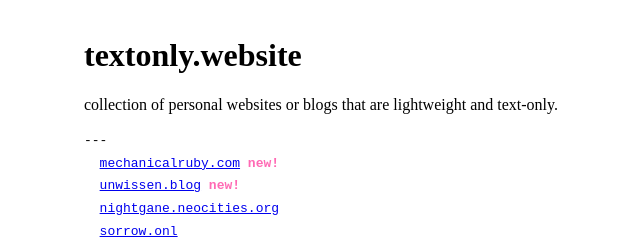
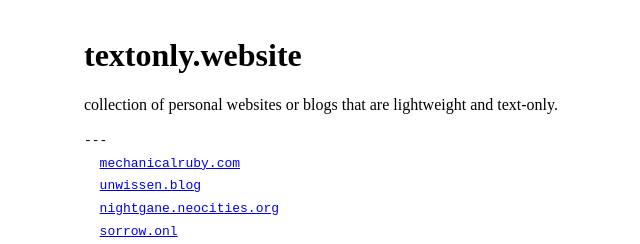
Before and after one commit to ikiruneo/textonly.website, a plain HTML site: page index.html in a window 1280 px wide. Shown: the top 244 px of the page, 284-924 px from the left. Drawn offline with Linux system fonts and the light colour scheme.

Commit message:
Update index.html

```diff
--- a/index.html
+++ b/index.html
@@ -15,8 +15,8 @@
 <p>collection of personal websites or blogs that are lightweight and text-only.</p>
 
 <pre>---
-  <a href="https://mechanicalruby.com/">mechanicalruby.com</a> <span title="added: 2026-01-07">new!</span>
-  <a href="https://unwissen.blog/">unwissen.blog</a> <span title="added: 2026-01-04">new!</span>
+  <a href="https://mechanicalruby.com/">mechanicalruby.com</a> <!--<span title="added: 2026-01-07">new!</span>-->
+  <a href="https://unwissen.blog/">unwissen.blog</a> <!--<span title="added: 2026-01-04">new!</span>-->
   <a href="https://nightgane.neocities.org/">nightgane.neocities.org</a> <!--<span title="added: 2025-12-31">new!</span>-->
   <a href="https://sorrow.onl/">sorrow.onl</a> <!--<span title="added: 2025-12-06">new!</span>-->
   <a href="https://dalliard.ch/">dalliard.ch</a> <!--<span title="added: 2025-11-18">new!</span>-->
```
